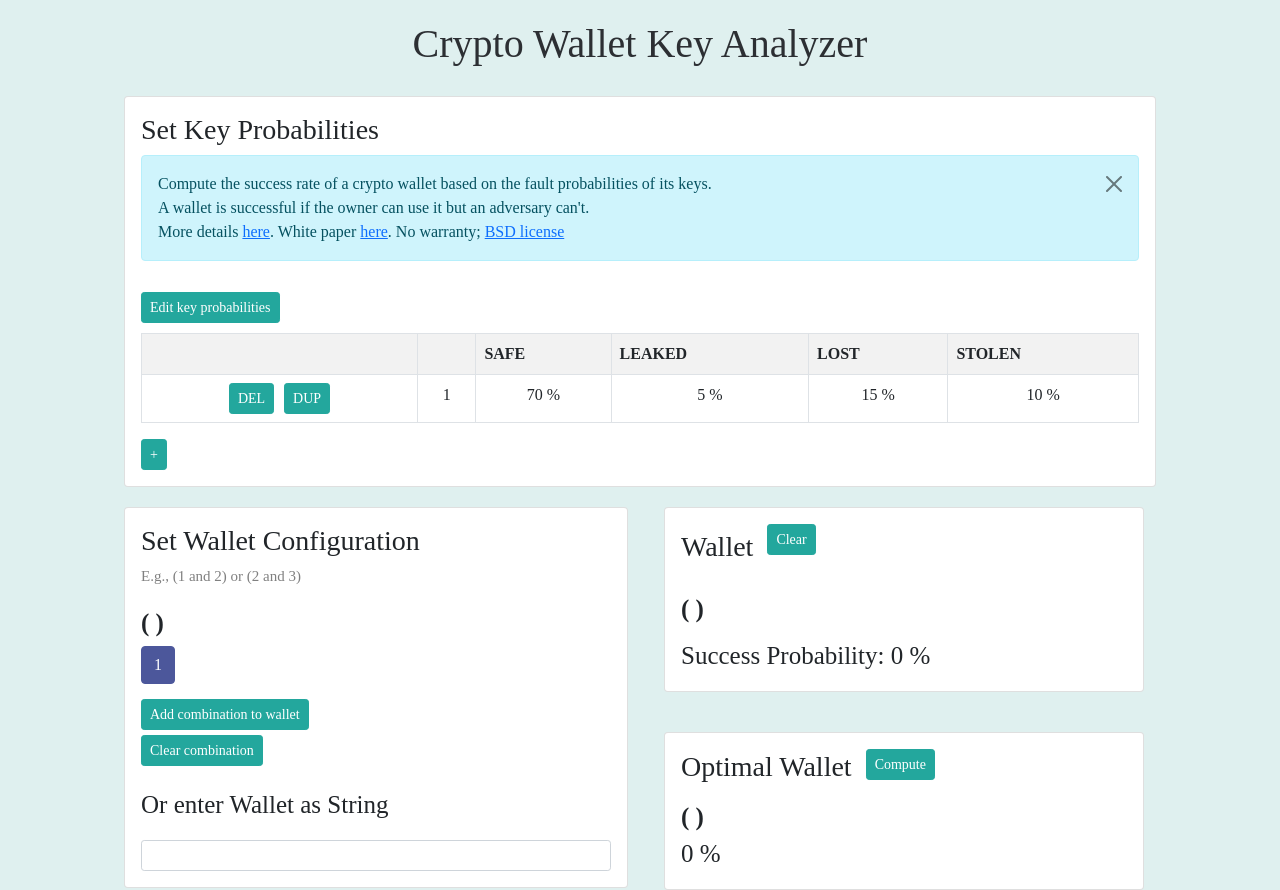
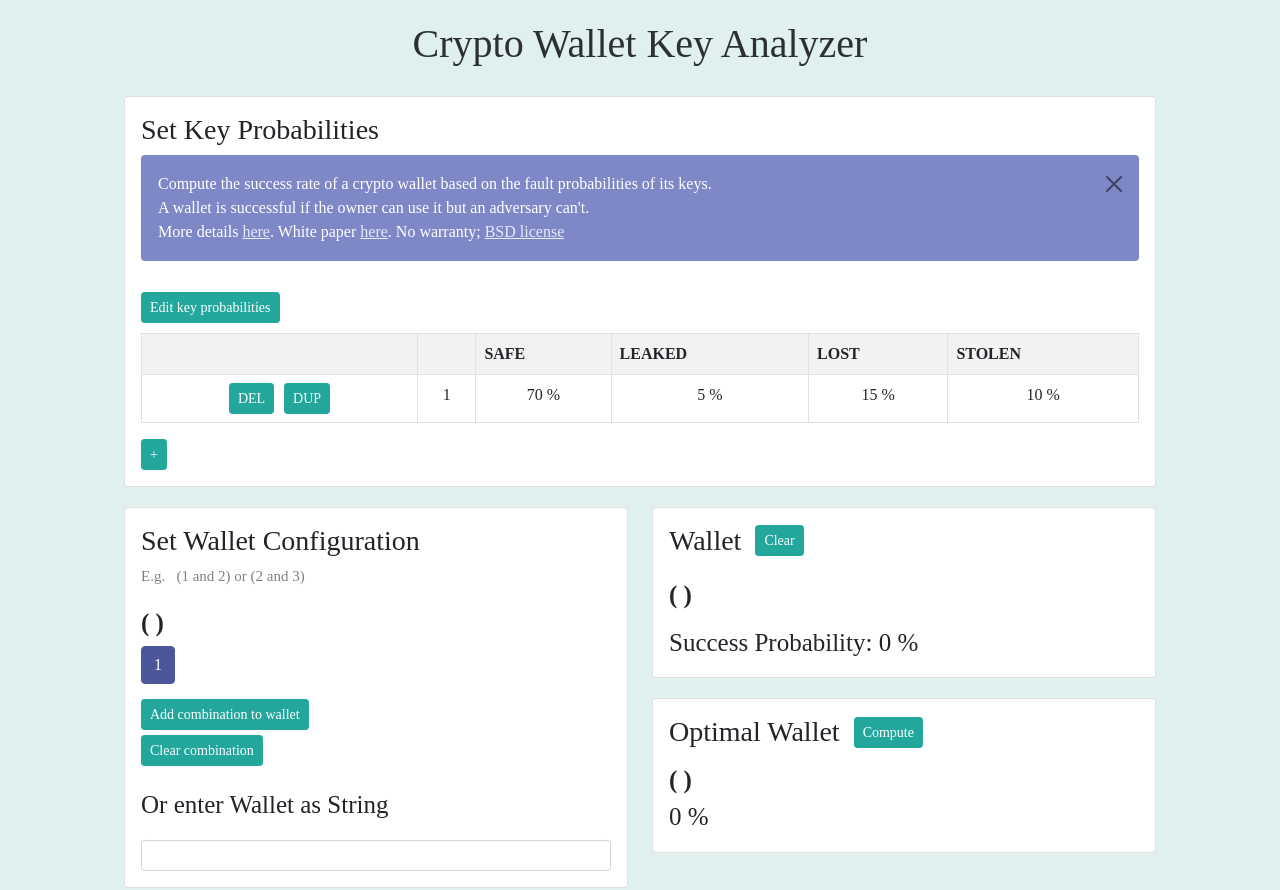
Before and after one commit to ZenGo-X/crypto-key-calculator, a React (Create React App) app: page / in a window 1280 px wide. Shown: the top 890 px of the page. Built offline with nearby package versions, Linux system fonts and the light colour scheme.

Commit message:
made the probability editing more intuitive and fixed some UI alignment issues

```diff
--- a/src/App.js
+++ b/src/App.js
@@ -49,8 +49,23 @@ function App() {
   }
 
   function updateKeyProbabilities(state, index, percent) {
+    let probabilitiesSum = 0;
+    for (let stateIter of keyStates) {
+      if (stateIter !== 'safe' && stateIter !== state) {
+        probabilitiesSum += keyProbabilitiesUpdatedTable[stateIter][index];
+      }
+    }
+    probabilitiesSum += percent / 100;
+    probabilitiesSum = parseFloat(probabilitiesSum.toFixed(floatingPrecision));
+    if (probabilitiesSum >= 1) {
+      setShowProbabilitiesError(true);
+      return;
+    }
     keyProbabilitiesUpdatedTable[state][index] = percent / 100;
-    setKeyProbabilitiesUpdatedTable(keyProbabilitiesUpdatedTable);
+    keyProbabilitiesUpdatedTable['safe'][index] = 1 - probabilitiesSum;
+    let tableClone = Object.assign({}, keyProbabilitiesUpdatedTable);
+    setKeyProbabilitiesUpdatedTable(tableClone);
+    setShowProbabilitiesError(false);
   }
 
   function toggleEditingMode() {
@@ -124,7 +139,7 @@ function App() {
         <tr key={index} style={{ textAlign: 'center' }}>
           <td></td>
           <td>{index + 1}</td>
-          <td><input type="number" defaultValue={keyProbabilityTable.safe[index] * 100} onChange={(event) => updateKeyProbabilities('safe', index, parseFloat(event.target.value))} /> %</td>
+          <td><input type="number" disabled value={parseFloat((keyProbabilityTable.safe[index] * 100).toFixed(floatingPrecision))} /> %</td>
           <td><input type="number" defaultValue={keyProbabilityTable.leaked[index] * 100} onChange={(event) => updateKeyProbabilities('leaked', index, parseFloat(event.target.value))} /> %</td>
           <td><input type="number" defaultValue={keyProbabilityTable.lost[index] * 100} onChange={(event) => updateKeyProbabilities('lost', index, parseFloat(event.target.value))} /> %</td>
           <td><input type="number" defaultValue={keyProbabilityTable.stolen[index] * 100} onChange={(event) => updateKeyProbabilities('stolen', index, parseFloat(event.target.value))} /> %</td>
@@ -416,7 +431,7 @@ function App() {
     let buttons = [];
     for (let i = 0; i < keyNum; i++) {
       if (!combinationToAdd.includes(i)) {
-        buttons.push(<Button variant="light-lavender" style={{ marginRight: '5px' }} onClick={(event) => addToCombination(i)}>{i + 1}</Button>);
+        buttons.push(<Button variant="dark-lavender" style={{ marginRight: '5px' }} onClick={(event) => addToCombination(i)}>{i + 1}</Button>);
       }
     }
 
@@ -451,12 +466,12 @@ function App() {
 
   let infoSetKeys = <div></div>;
   if (showSetKeysInfo) {
-    infoSetKeys = <Alert style={{ marginTop: '5px' }} variant="info" onClose={() => setShowSetKeysInfo(false)} dismissible>
+    infoSetKeys = <Alert style={{ marginTop: '5px' }} variant="lavender" onClose={() => setShowSetKeysInfo(false)} dismissible>
       Compute the success rate of a crypto wallet based on the fault probabilities of its keys. <br />
       A wallet is successful if the owner can use it but an adversary can't.<br />
-      More details <a href="blog post">here</a>.
-      White paper <a href="tokenomics">here</a>.
-      No warranty; <a href="LICENSE">BSD license</a>
+      More details <a href="blog post" style={{color: '#E6E9FB'}}>here</a>.
+      White paper <a href="tokenomics" style={{color: '#E6E9FB'}}>here</a>.
+      No warranty; <a href="LICENSE" style={{color: '#E6E9FB'}}>BSD license</a>
       </Alert>;
   }
 
@@ -496,12 +511,16 @@ function App() {
         border-color: #23A79D;
       }
 
-      .btn-light-lavender {
+      .btn-dark-lavender {
         color: #fff;
         background-color: #4C579B;
         border-color: #4C579B;
       }
 
+      .alert-lavender {
+        color: #fff;
+        background-color: #7E88C7;
+      }
       `}
       </style>
       <Button style={{ marginTop: '15px', marginBottom: '10px' }} size='sm' variant='minty' onClick={toggleEditingMode}>{isEditingProbabilities ? "Save changes" : "Edit key probabilities"}</Button>
@@ -519,7 +538,7 @@ function App() {
   let walletConfCard = (<Card style={{ marginTop: '20px' }}>
     <Card.Body>
       <Card.Title style={{ fontSize: '28px' }}>Set Wallet Configuration</Card.Title>
-      <Card.Text style={{ fontSize: '15px', color: 'gray'  }}>E.g., (1 and 2) or (2 and 3)</Card.Text>
+      <Card.Text style={{ fontSize: '15px', color: 'gray'  }}>E.g. &nbsp; (1 and 2) or (2 and 3)</Card.Text>
       {infoWalletConfiguration}
 
       {displayCombinationEditor()}
@@ -537,7 +556,7 @@ function App() {
   let walletCard = (<Card style={{ marginTop: '20px', marginBottom: '20px', minHeight: 'parent' }}>
     <Card.Body>
       <Card.Title style={{ fontSize: '28px' }}>Wallet &nbsp;
-      <Button style={{ marginBottom: '20px' }} variant='minty' size='sm' onClick={() => { setWallet([]) }}>Clear</Button>
+      <Button style={{ marginBottom: '5px' }} variant='minty' size='sm' onClick={() => { setWallet([]) }}>Clear</Button>
       </Card.Title>
       {infoWallet}
 
@@ -554,11 +573,10 @@ function App() {
     </Card.Body>
   </Card>);
 
-  let optimalWalletCard = (<Card style={{ marginTop: '20px', marginBottom: '20px', minHeight: 'parent' }}>
+  let optimalWalletCard = (<Card style={{ marginBottom: '20px'}}>
   <Card.Body>
     <Card.Title style={{ fontSize: '28px' }}>Optimal Wallet &nbsp;
-    {/* <div style={{ fontSize: '25px', marginBottom: '10px' }}>Optimal Wallet</div> */}
-    <Button style={{ marginBottom: '10px' }} variant='minty' size='sm' onClick={() => { setOptimalWallet([]); setOptimalWalletProb(0); findOptimalWallet(); }}>Compute</Button>
+    <Button style={{ marginBottom: '5px' }} variant='minty' size='sm' onClick={() => { setOptimalWallet([]); setOptimalWalletProb(0); findOptimalWallet(); }}>Compute</Button>
     {alertCantComputeOptimalWallet}
     </Card.Title>
     <div style={{ fontSize: '25px', fontWeight: 'bold' }}>{displayWallet(optimalWallet)}</div>
@@ -575,10 +593,10 @@ function App() {
       <Row style={{ marginLeft: marginHorizontalPx, marginRight: marginHorizontalPx }}>
         <Col>{walletConfCard}</Col>
         <Col>
-            <Row style={{ marginLeft: '0px', marginRight: '0px' }}>
+            <Row >
               <Col>{walletCard}</Col>
             </Row>
-            <Row style={{ marginLeft: '0px', marginRight: '0px' }}>
+            <Row >
               <Col>{optimalWalletCard}</Col>
             </Row>
         </Col>
```
Also changed, not shown: 1 other file (tests, documents, lock files or other folders).
